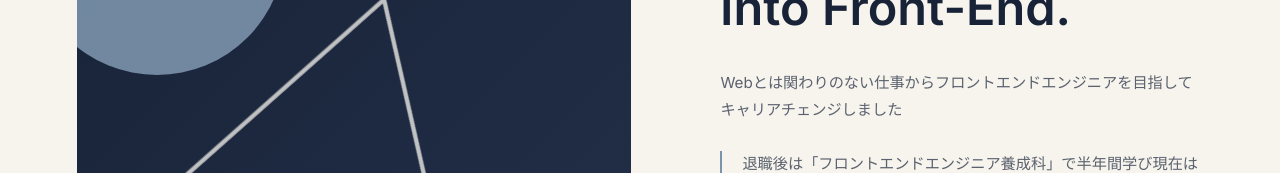
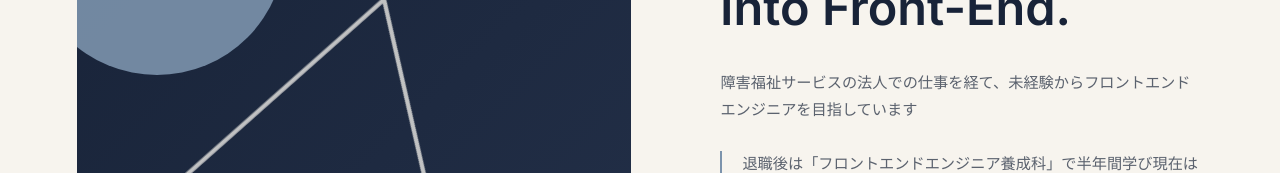
Before and after one commit to kresamtau908-png/portfolio2, a React (Vite) app: page / in a window 1280 px wide. Shown: the part 1074-1247 px from the top of the page. Built offline with nearby package versions, Linux system fonts and the light colour scheme.

Commit message:
20回目

```diff
--- a/src/components/About.tsx
+++ b/src/components/About.tsx
@@ -14,7 +14,7 @@ export default function About() {
           <RevealText text="Into Front-End." className="block" delay={0.1} />
         </h2>
         <p className="text-p-l max-w-xl text-ink/70">
-          Webとは関わりのない仕事からフロントエンドエンジニアを目指してキャリアチェンジしました
+          障害福祉サービスの法人での仕事を経て、未経験からフロントエンドエンジニアを目指しています
         </p>
         <p className="text-p-l max-w-xl border-l-2 border-lime pl-5 text-ink/70">
           退職後は「フロントエンドエンジニア養成科」で半年間学び現在は卒業を控えながら実践としてこのポートフォリオサイトを制作しています
--- a/src/components/Profile.tsx
+++ b/src/components/Profile.tsx
@@ -15,10 +15,15 @@ export default function Profile() {
           <span className="text-p-x text-ink/40">05</span>
           <span className="text-p-x tracking-[0.2em] text-ink/50">PROFILE</span>
         </div>
-        <h2 className="text-h2">
-          {/* TODO: 氏名に差し替える */}
-          <RevealText text="Your Name" />
-        </h2>
+        {/* 見出しはサイト全体に合わせてアルファベットで大きく出し、漢字とよみがなを下に小さく添える */}
+        <div className="flex flex-col gap-2 nav:gap-[0.6vw]">
+          <h2 className="text-h2">
+            <RevealText text="Chihiro Kudo" />
+          </h2>
+          <p className="text-p-l text-ink/60">
+            工藤 千拓<span className="ml-3 text-ink/40">くどう ちひろ</span>
+          </p>
+        </div>
         <p className="text-h5 font-normal text-ink/60">Front-end Developer</p>
         <p className="text-p-l max-w-xl text-ink/70">
           {/* TODO: 人柄が伝わる自己紹介文に差し替える */}
```
